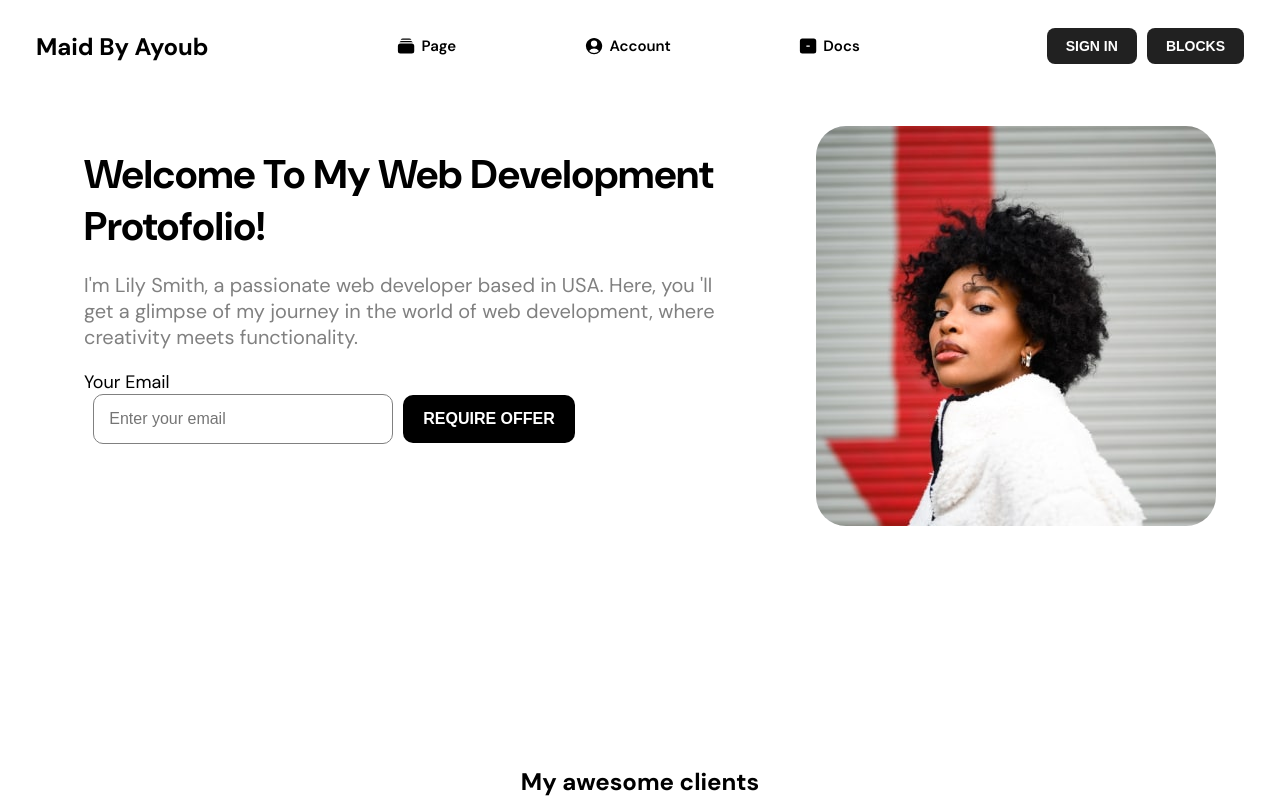
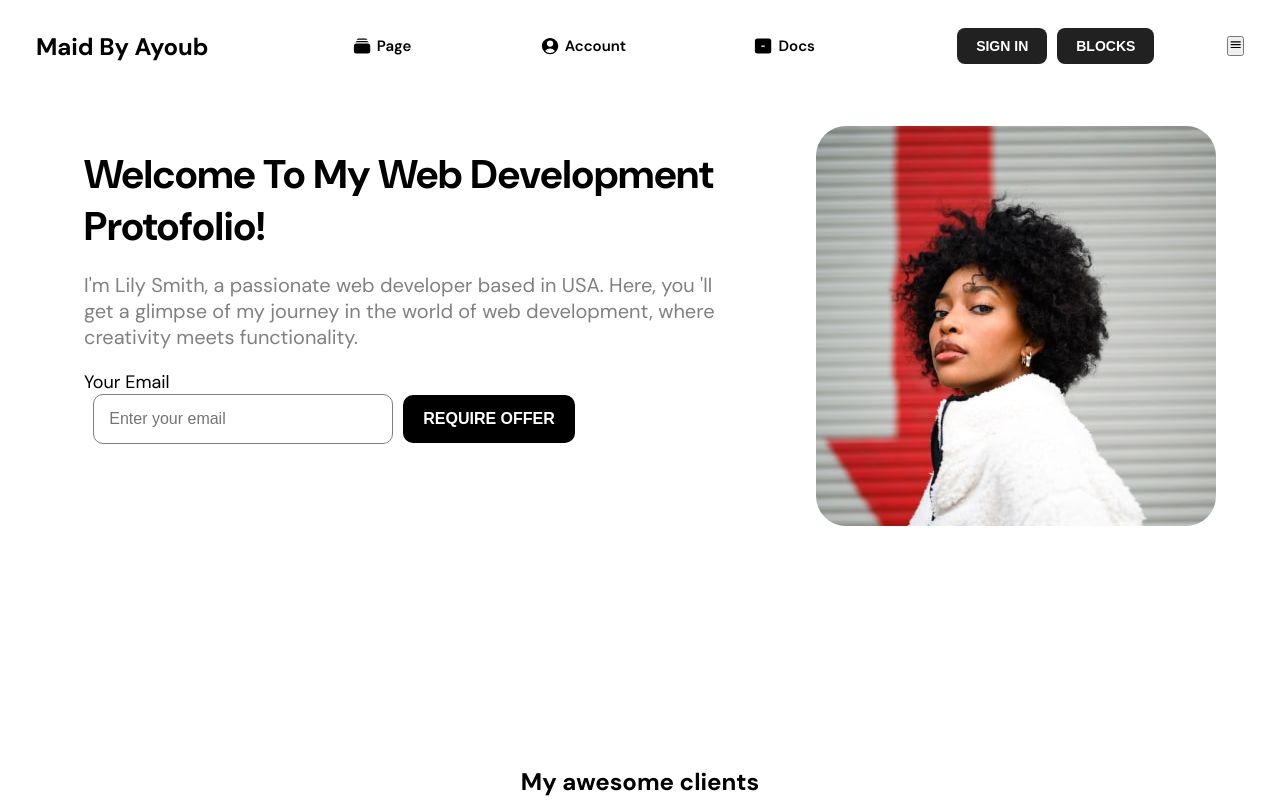
Before and after one commit to ayoubakbartabar/profile-project, a React (Vite) app: page / in a window 1280 px wide. Shown: the top 800 px of the page. Built offline with nearby package versions, Linux system fonts and the light colour scheme.

Commit message:
update NavBar component

```diff
--- a/src/assets/components/NavBar/NavBar.jsx
+++ b/src/assets/components/NavBar/NavBar.jsx
@@ -1,7 +1,7 @@
 import React from 'react'
 import './NavBar.css'
 import Menu from '../Menu/Menu'
-
+import { MdOutlineMenu } from "react-icons/md";
 export default function NavBar() {
   return (
     <nav className='nav-bar-container'>
@@ -18,7 +18,7 @@ export default function NavBar() {
             <button className='sign-in'>SIGN IN</button>
             <button className='blocks'>BLOCKS</button>
         </div>
-
+        <button className='mobile-menu'><MdOutlineMenu /></button>
     </nav>
   )
 }
```
